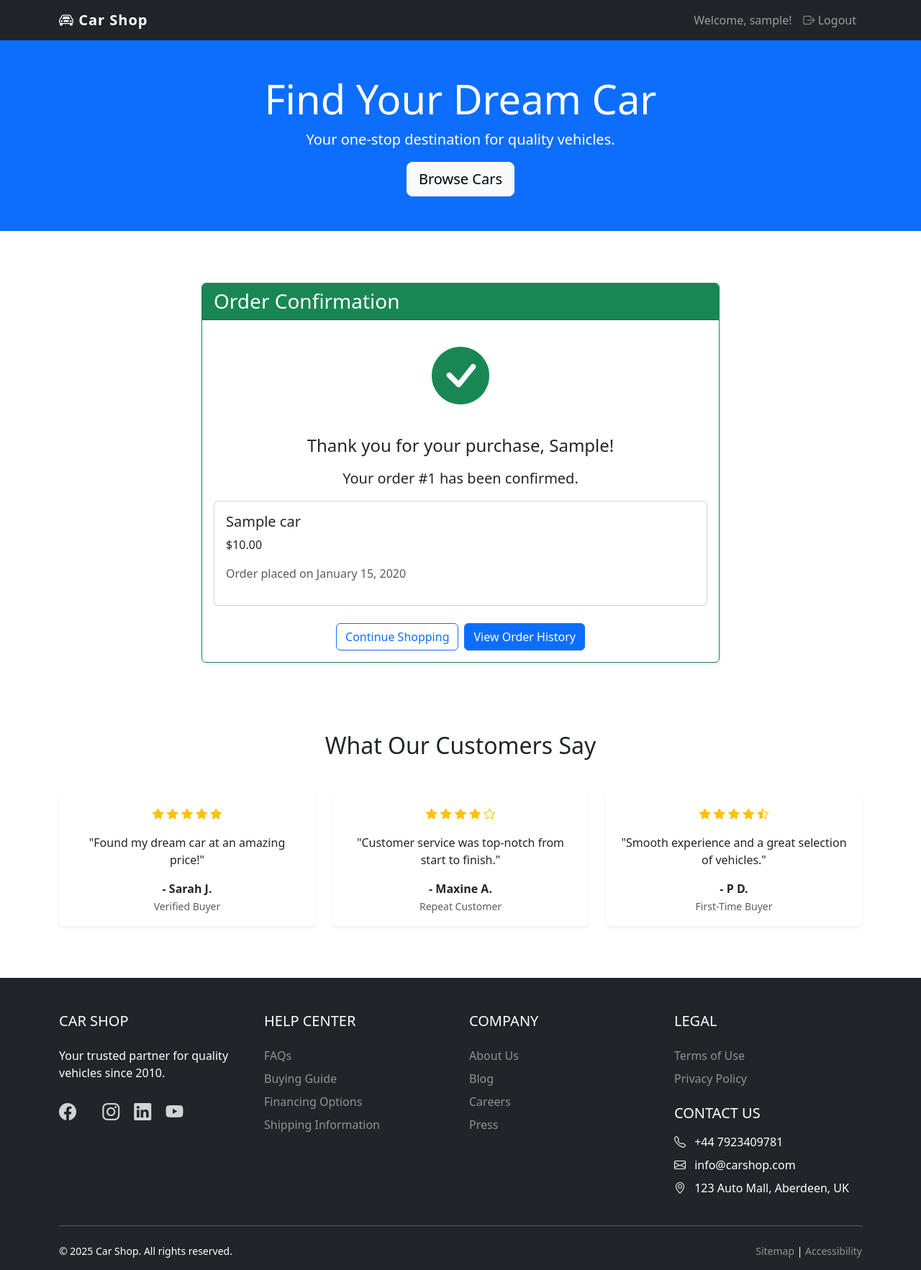
After one commit to jst-uyi/carshop_project, a Django app: page /order/1/confirmation/ in a window 1280 px wide. The commit adds this page. Shown: the whole page at 72% size. Run offline with Django 4.2, Linux system fonts and the light colour scheme; a user stored in the database is signed in; tables that the repository leaves empty hold one stand-in row (values such as "Sample post").

Commit message:
added new pages

```diff
--- a/cars/models.py
+++ b/cars/models.py
@@ -1,5 +1,5 @@
 from django.db import models
-
+from django.conf import settings
 
 class Car(models.Model):
     FUEL_TYPES = [
@@ -32,7 +32,28 @@ class Car(models.Model):
     power = models.CharField(max_length=50)
     seats = models.PositiveIntegerField()
     price = models.DecimalField(max_digits=10, decimal_places=2)
+    description = models.TextField(blank=True, null=True)
+    image = models.ImageField(upload_to='car_images/', blank=True, null=True)  # For uploaded images
 
 
     def __str__(self):
         return self.name
+
+
+
+
+
+class Order(models.Model):
+    user = models.ForeignKey(settings.AUTH_USER_MODEL, on_delete=models.CASCADE)
+    car = models.ForeignKey('Car', on_delete=models.CASCADE)
+    created_at = models.DateTimeField(auto_now_add=True)
+    total_price = models.DecimalField(max_digits=10, decimal_places=2)
+    status = models.CharField(max_length=20, choices=[
+        ('pending', 'Pending'),
+        ('completed', 'Completed'),
+        ('cancelled', 'Cancelled')
+    ], default='pending')
+    payment_id = models.CharField(max_length=100, blank=True)
+
+    def __str__(self):
+        return f"Order #{self.id} - {self.car.name} for {self.user.username}"
--- /dev/null
+++ b/cars/templates/cars/order_confirmation.html
@@ -0,0 +1,42 @@
+{% extends "base.html" %}
+{% load static %}
+
+{% block title %}Order Confirmation{% endblock %}
+
+{% block content %}
+<div class="container py-5">
+    <div class="row justify-content-center">
+        <div class="col-lg-8">
+            <div class="card shadow-sm border-success">
+                <div class="card-header bg-success text-white">
+                    <h3 class="mb-0">Order Confirmation</h3>
+                </div>
+                <div class="card-body text-center">
+                    <div class="mb-4">
+                        <i class="bi bi-check-circle-fill text-success" style="font-size: 5rem;"></i>
+                    </div>
+                    <h4 class="mb-3">Thank you for your purchase, {{ request.user.first_name }}!</h4>
+                    <p class="lead">Your order #{{ order.id }} has been confirmed.</p>
+
+                    <div class="card mb-4">
+                        <div class="card-body text-start">
+                            <h5 class="card-title">{{ order.car.name }}</h5>
+                            <p class="card-text">${{ order.car.price }}</p>
+                            <p class="text-muted">Order placed on {{ order.created_at|date:"F j, Y" }}</p>
+                        </div>
+                    </div>
+
+                    <div class="d-grid gap-2 d-md-flex justify-content-md-center">
+                        <a href="{% url 'car_list' %}" class="btn btn-outline-primary">
+                            Continue Shopping
+                        </a>
+                        <a href="#" class="btn btn-primary">
+                            View Order History
+                        </a>
+                    </div>
+                </div>
+            </div>
+        </div>
+    </div>
+</div>
+{% endblock %}
--- a/cars/urls.py
+++ b/cars/urls.py
@@ -11,4 +11,7 @@ urlpatterns = [
     path('careers/', views.careers, name='careers'),
     path('terms/', views.terms, name='terms'),
 
+    path('car/<int:car_id>/purchase/', views.purchase_car, name='purchase_car'),
+    path('order/<int:order_id>/confirmation/', views.order_confirmation, name='order_confirmation'),
+
 ]
--- a/cars/views.py
+++ b/cars/views.py
@@ -1,12 +1,12 @@
-from django.shortcuts import render, redirect
+from django.shortcuts import render, redirect, get_object_or_404
 from django.contrib.auth import login, authenticate, logout
 from django.contrib.auth.forms import UserCreationForm, AuthenticationForm
 from django.contrib import messages
-from .models import Car
+from .models import Car, Order
 from django.db.models import Q
 from django.contrib.auth.decorators import login_required
 from django.core.mail import send_mail
-
+from django.urls import reverse
 
 
 def car_list(request):
@@ -127,3 +127,34 @@ def contact(request):
         # Add form handling logic later
         pass
     return render(request, 'cars/contact.html', {'title': 'Contact Us'})
+
+@login_required(login_url='/login/')
+def purchase_car(request, car_id):
+    car = get_object_or_404(Car, id=car_id)
+
+    if request.method == 'POST':
+        # Create order
+        order = Order.objects.create(
+            user=request.user,
+            car=car,
+            total_price=car.price,
+            status='pending'
+        )
+
+        # In a real app, you would integrate with a payment gateway here
+        # For now, we'll simulate a successful payment
+        order.status = 'completed'
+        order.save()
+
+        car.available = False
+        car.save()
+
+        messages.success(request, f"Congratulations! You've purchased the {car.name}")
+        return redirect('order_confirmation', order_id=order.id)
+
+    return render(request, 'cars/purchase.html', {'car': car})
+
+@login_required
+def order_confirmation(request, order_id):
+    order = get_object_or_404(Order, id=order_id, user=request.user)
+    return render(request, 'cars/order_confirmation.html', {'order': order})
--- a/carshop/settings.py
+++ b/carshop/settings.py
@@ -123,3 +123,6 @@ STATICFILES_DIRS = [os.path.join(BASE_DIR, 'cars/static')]
 # https://docs.djangoproject.com/en/4.2/ref/settings/#default-auto-field
 
 DEFAULT_AUTO_FIELD = 'django.db.models.BigAutoField'
+
+MEDIA_URL = '/media/'
+MEDIA_ROOT = os.path.join(BASE_DIR, 'media')
--- a/carshop/urls.py
+++ b/carshop/urls.py
@@ -17,8 +17,13 @@ Including another URLconf
 from django.contrib import admin
 from django.urls import path, include
 from cars.views import home_view
+from django.conf import settings
+from django.conf.urls.static import static
 urlpatterns = [
     path('admin/', admin.site.urls),
     path('', home_view, name='home'),
     path('', include('cars.urls')),
 ]
+
+if settings.DEBUG:
+    urlpatterns += static(settings.MEDIA_URL, document_root=settings.MEDIA_ROOT)
```
Also changed, not shown: cars/templates/cars/car_list.html (+12 -1 lines), cars/templates/cars/purchase.html (added, +58 -0 lines), cars/migrations/0003_delete_blogpost_car_description.py (added), cars/migrations/0004_car_image.py (added), cars/migrations/0005_order.py (added), 1 other file.
